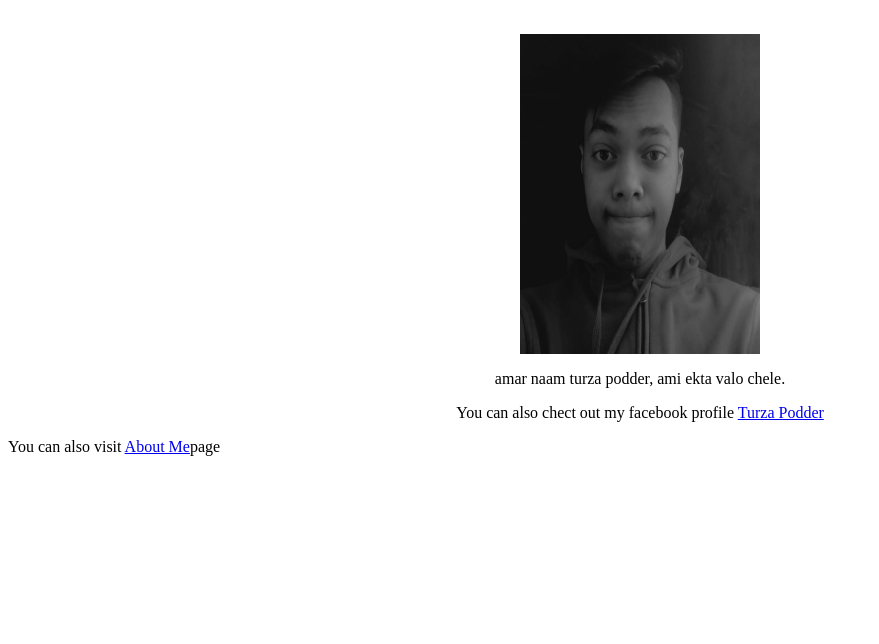
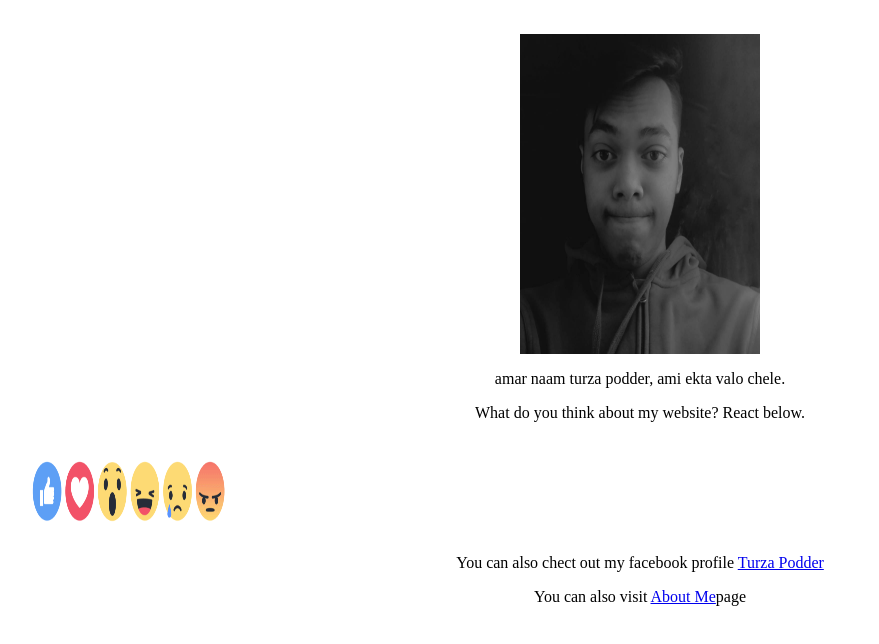
Before and after one commit to Turzapodder/turzapodder.github.io, a plain HTML site: page index.html in a window 1280 px wide. Shown: the part 66-710 px from the top of the page, without its empty margins (0-879 px from the left). Drawn offline with Linux system fonts and the light colour scheme.

Commit message:
Update index.html

```diff
--- a/index.html
+++ b/index.html
@@ -6,9 +6,9 @@
   <h1 align="center">welcome to my website!</h1><br>
    <p align="center"><img src="49274317_221439312095130_6533482621219897344_n.jpg" alt="image" height="320"width="240"></p>
   <p align="center">amar naam turza podder, ami ekta valo chele.</p>
-   <p align="What do you think about my website? React below.</p>
-    <img src="GEZ.gif" height="100'" width="240">
+   <p align="center">What do you think about my website? React below.</p>
+    <img src="GEZ.gif" height="100" width="240">
     <p align="center"> You can also chect out my facebook profile <a href="https://www.facebook.com/tur.zaii.5">Turza Podder</a>
-    <p align=center">You can also visit <a href="/AboutMe.html">About Me</a>page</p>
+    <p align="center">You can also visit <a href="/AboutMe.html">About Me</a>page</p>
  </body>
 </html>
```
